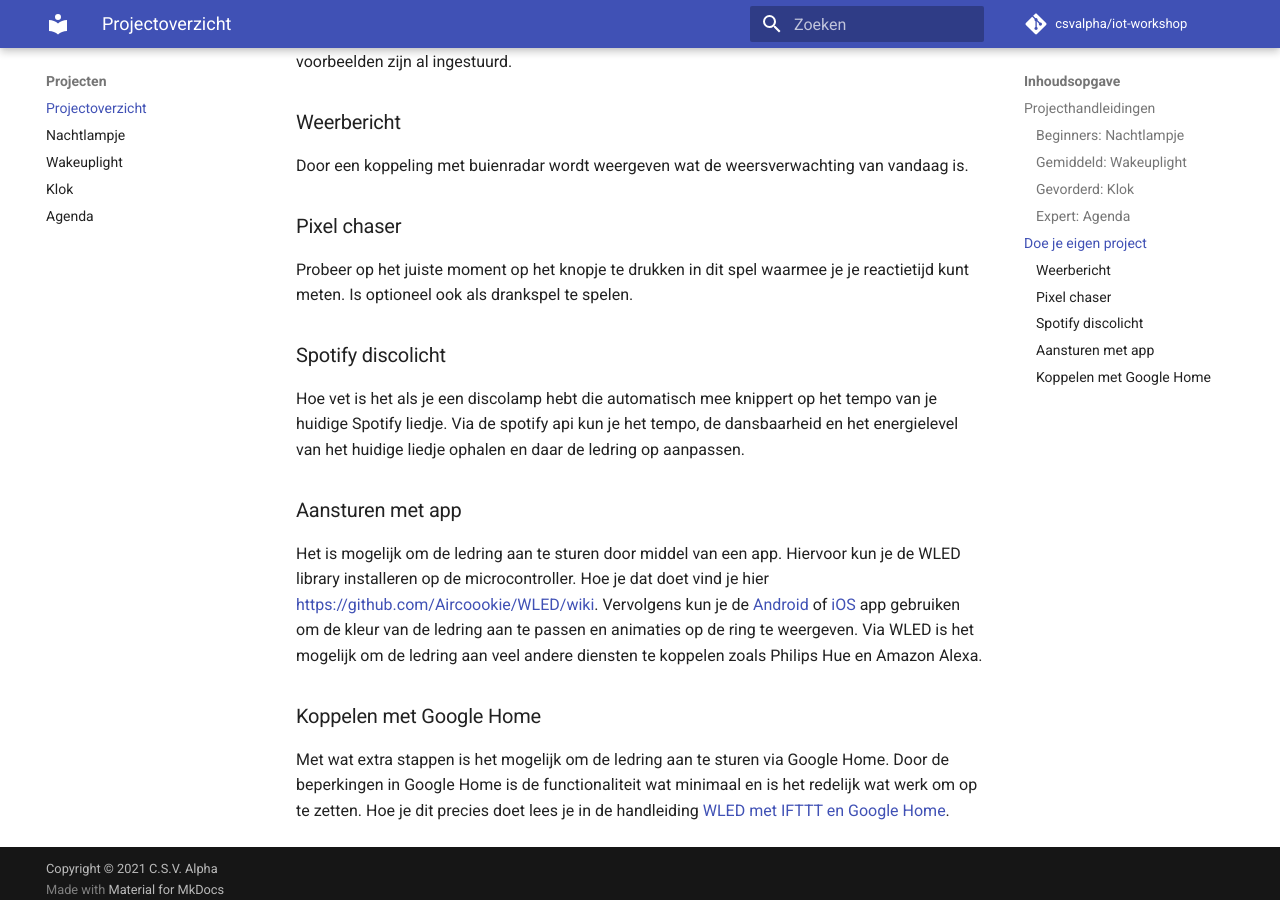
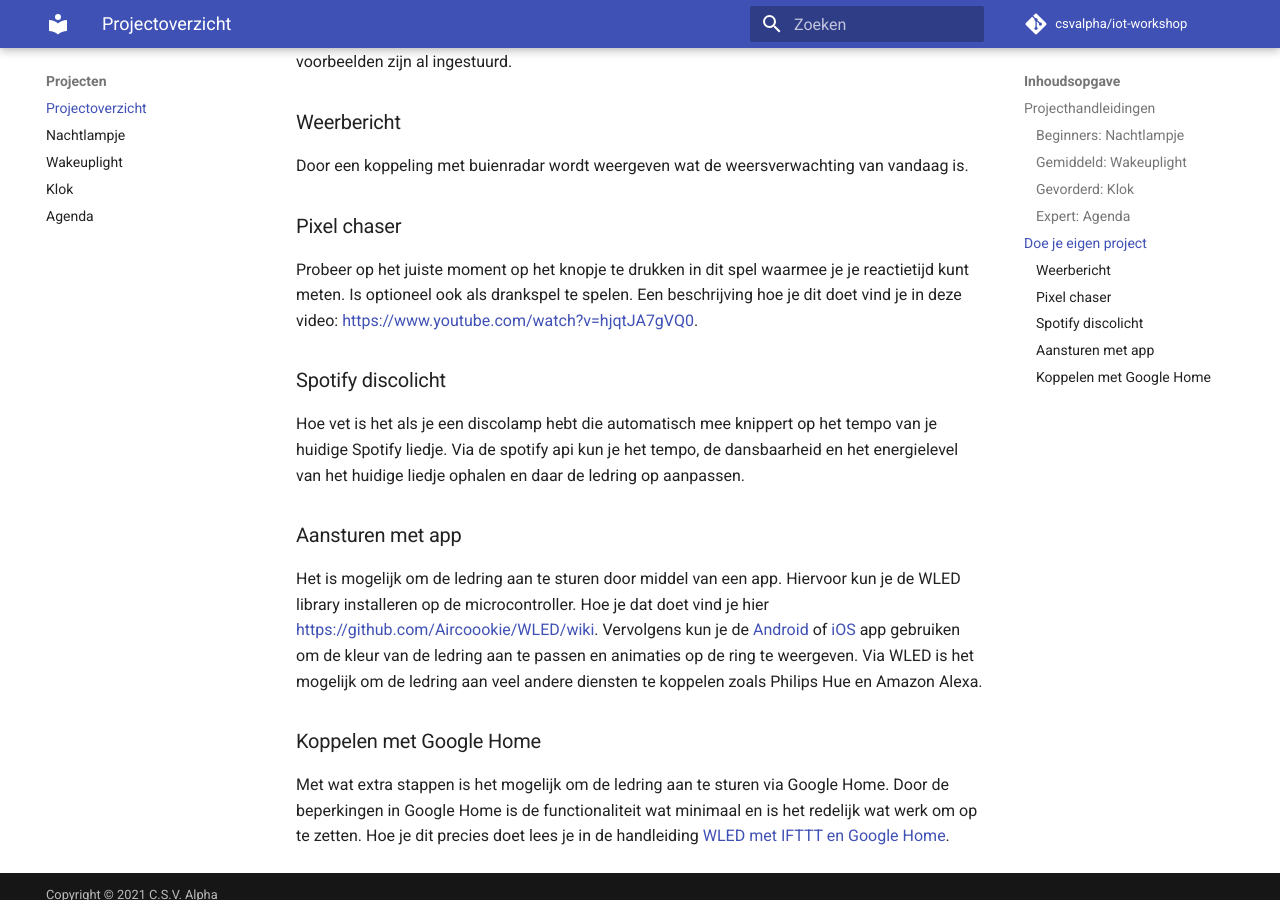
Before and after one commit to csvalpha/iot-workshop, an MkDocs documentation site: the page built from docs/projecten/index.md, in a window 1280 px wide and 900 px high, scrolled down 1312 px. Built offline with MkDocs 1.6.1 and Material for MkDocs 9.7.7, drawn with Linux system fonts in a browser that asks for light colours; comment, search, counter and statistics services are not loaded.

Commit message:
Update index.md

```diff
--- a/docs/projecten/index.md
+++ b/docs/projecten/index.md
@@ -23,7 +23,7 @@
 Door een koppeling met buienradar wordt weergeven wat de weersverwachting van vandaag is.
 
 ### Pixel chaser
-Probeer op het juiste moment op het knopje te drukken in dit spel waarmee je je reactietijd kunt meten. Is optioneel ook als drankspel te spelen.
+Probeer op het juiste moment op het knopje te drukken in dit spel waarmee je je reactietijd kunt meten. Is optioneel ook als drankspel te spelen. Een beschrijving hoe je dit doet vind je in deze video: [https://www.youtube.com/watch?v=hjqtJA7gVQ0](https://www.youtube.com/watch?v=hjqtJA7gVQ0).
 
 ### Spotify discolicht
 Hoe vet is het als je een discolamp hebt die automatisch mee knippert op het tempo van je huidige Spotify liedje. Via de spotify api kun je het tempo, de dansbaarheid en het energielevel van het huidige liedje ophalen en daar de ledring op aanpassen.
```
